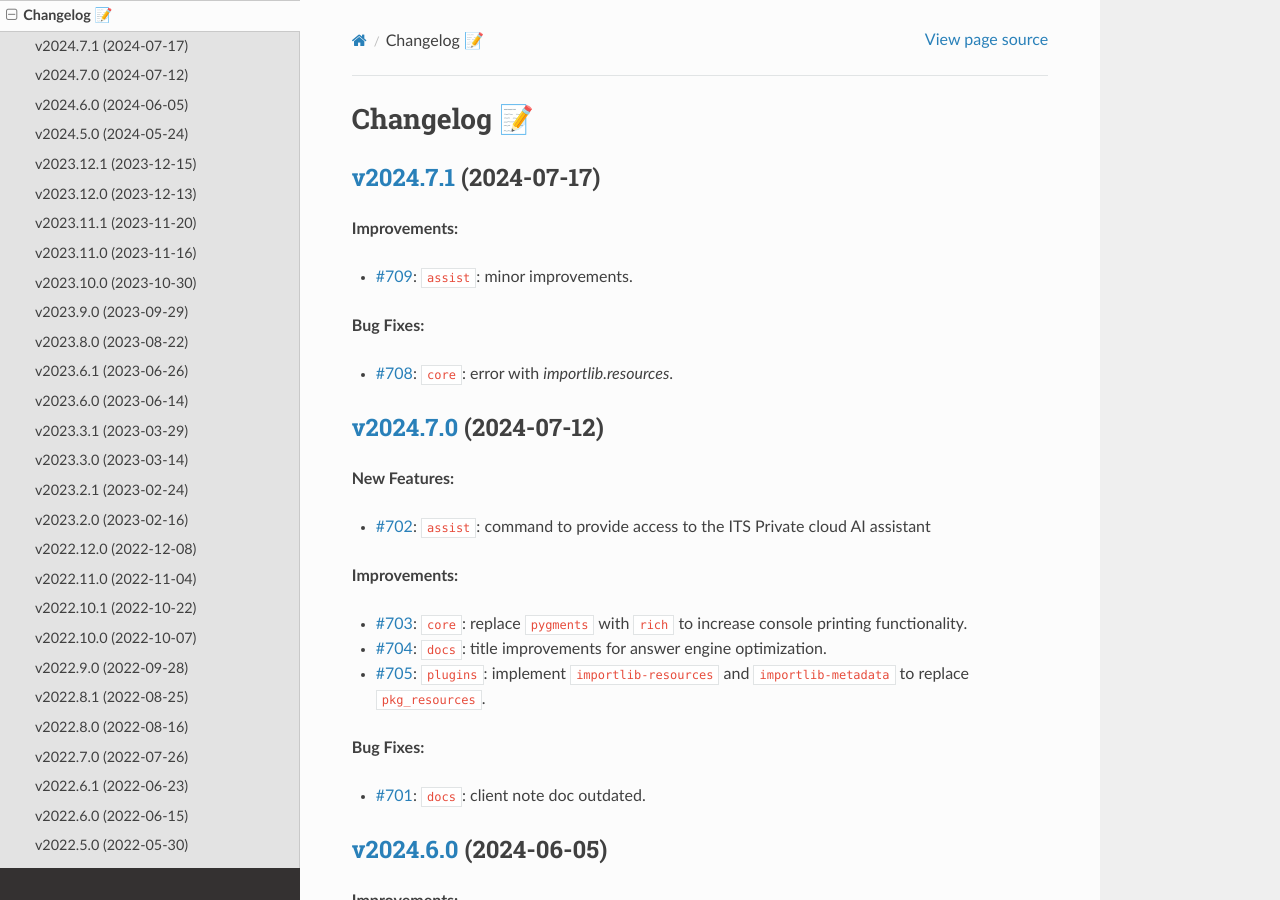
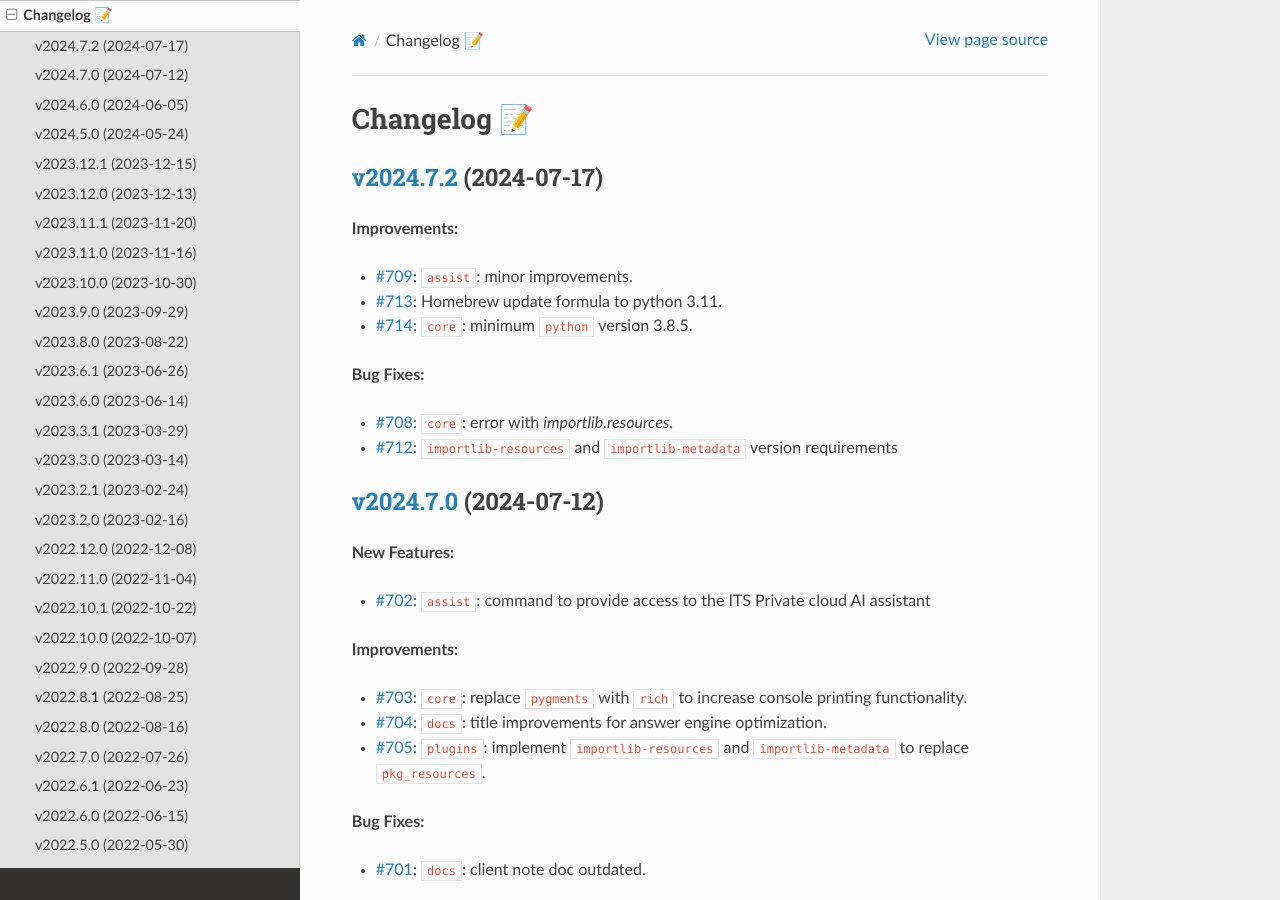
Before and after one commit to EIS-ITS/vss-cli, a Sphinx documentation site: the page built from docs/changelog.rst, in a window 1280 px wide and 900 px high. Built offline with Sphinx 7.4.7 and the Read the Docs theme 2.0.0, drawn with Linux system fonts in a browser that asks for light colours; the version number could not be read and is left out.

Commit message:
Issue #715: 🎉Version release v2024.7.2 - fixes #715

```diff
--- a/docs/changelog.rst
+++ b/docs/changelog.rst
@@ -1,19 +1,19 @@
 Changelog 📝
 ============
 
-
-`v2024.7.1 <https://gitlab-ee.eis.utoronto.ca/vss/vss-cli/tags/v2024.7.1>`_ (2024-07-17)
+`v2024.7.2 <https://gitlab-ee.eis.utoronto.ca/vss/vss-cli/tags/v2024.7.2>`_ (2024-07-17)
 ------------------------------------------------------------------------------------------
 
 **Improvements:**
 
 - `#709 <https://gitlab-ee.eis.utoronto.ca/vss/vss-cli/issues/709>`_: ``assist``: minor improvements.
+- `#713 <https://gitlab-ee.eis.utoronto.ca/vss/vss-cli/issues/713>`_: Homebrew update formula to python 3.11.
+- `#714 <https://gitlab-ee.eis.utoronto.ca/vss/vss-cli/issues/714>`_: ``core``: minimum ``python`` version 3.8.5.
 
 **Bug Fixes:**
 
 - `#708 <https://gitlab-ee.eis.utoronto.ca/vss/vss-cli/issues/708>`_: ``core``: error with `importlib.resources`.
-
-
+- `#712 <https://gitlab-ee.eis.utoronto.ca/vss/vss-cli/issues/712>`_: ``importlib-resources`` and ``importlib-metadata`` version requirements
 
 `v2024.7.0 <https://gitlab-ee.eis.utoronto.ca/vss/vss-cli/tags/v2024.7.0>`_ (2024-07-12)
 ------------------------------------------------------------------------------------------
```
Also changed, not shown: CHANGELOG.md (+4 -2 lines), .bumpversion.cfg, 7 other files.
